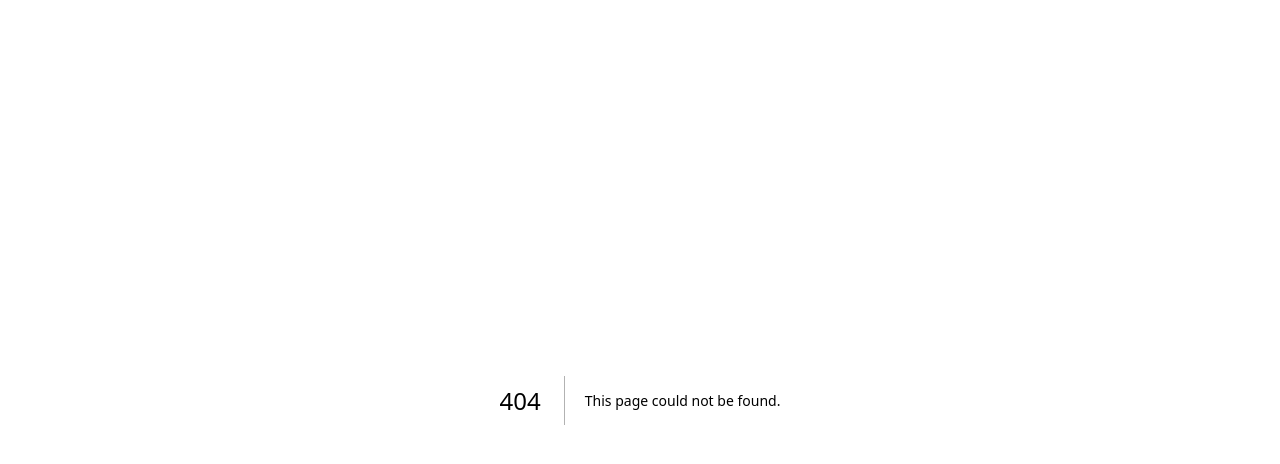
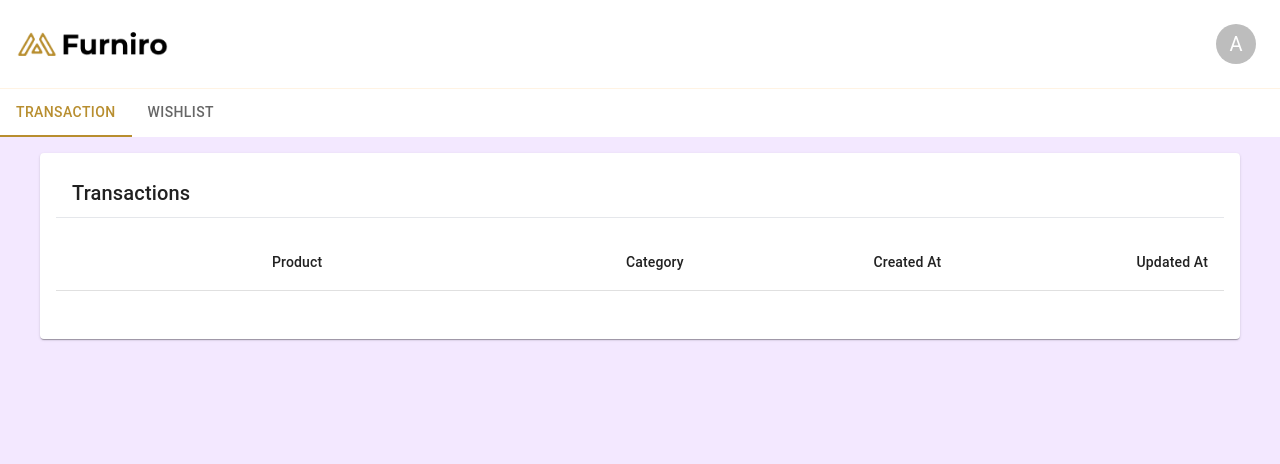
Before and after one commit to hwisnu222/furniro, a Next.js app: page /user/transaction in a window 1280 px wide. Before the commit this address had no page. Shown: the top 464 px of the page. Built offline with nearby package versions, Linux system fonts and the light colour scheme.

Commit message:
feat: transaction for user

```diff
--- /dev/null
+++ b/components/layouts/DashboardUserLayout.tsx
@@ -0,0 +1,39 @@
+import React from "react";
+import { Tabs, Tab, Box, Card } from "@mui/material";
+import HeaderAdmin from "@/components/headers/HeaderAdmin";
+
+import Container from "@/components/layouts/Container";
+import { usePathname, useRouter } from "next/navigation";
+
+export default function DashboardUserLayout({
+  children,
+}: {
+  children: React.ReactNode;
+}) {
+  const router = useRouter();
+  const pathname = usePathname();
+  const route = React.useMemo(() => pathname.split("/")[2], [pathname]);
+
+  const handleChangeTab = (event: React.SyntheticEvent, newValue: string) => {
+    switch (newValue) {
+      case "wishlist":
+        router.push("/user/wishlist");
+      default:
+        router.push("/user/transaction");
+        break;
+    }
+  };
+
+  return (
+    <Box className="tw-min-h-screen tw-bg-purple-100">
+      <HeaderAdmin />
+      <Tabs className="tw-bg-white" value={route} onChange={handleChangeTab}>
+        <Tab label="Transaction" value="transaction" />
+        <Tab label="Wishlist" value="wishlist" />
+      </Tabs>
+      <Container className="tw-py-4">
+        <Card className="tw-p-4">{children}</Card>
+      </Container>
+    </Box>
+  );
+}
--- /dev/null
+++ b/pages/user/transaction.tsx
@@ -0,0 +1,49 @@
+import React from "react";
+import DashboardUserLayout from "@/components/layouts/DashboardUserLayout";
+import HeaderCard from "@/components/headers/HeaderCard";
+
+import {
+  Table,
+  TableContainer,
+  TableHead,
+  TableRow,
+  TableBody,
+  TableCell,
+} from "@mui/material";
+
+export default function Transaction() {
+  return (
+    <DashboardUserLayout>
+      <HeaderCard title="Transactions" />
+      <TableContainer>
+        <Table sx={{ minWidth: 650 }} aria-label="simple table">
+          <TableHead>
+            <TableRow>
+              <TableCell></TableCell>
+              <TableCell>Product</TableCell>
+              <TableCell align="right">Category</TableCell>
+              <TableCell align="right">Created At</TableCell>
+              <TableCell align="right">Updated At</TableCell>
+            </TableRow>
+          </TableHead>
+          <TableBody>
+            <TableRow
+              key={`row-`}
+              sx={{ "&:last-child td, &:last-child th": { border: 0 } }}
+            >
+              <TableCell
+                component="th"
+                scope="row"
+                className="tw-w-[200px]"
+              ></TableCell>
+              <TableCell></TableCell>
+              <TableCell align="right"></TableCell>
+              <TableCell align="right" suppressHydrationWarning></TableCell>
+              <TableCell align="right" suppressHydrationWarning></TableCell>
+            </TableRow>
+          </TableBody>
+        </Table>
+      </TableContainer>
+    </DashboardUserLayout>
+  );
+}
```
Also changed, not shown: graphql/queries/transaction.query.ts (added, +23 -0 lines), interfaces/transaction.interface.ts (added, +15 -0 lines).
